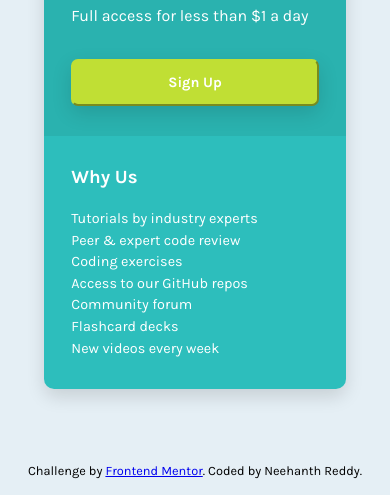
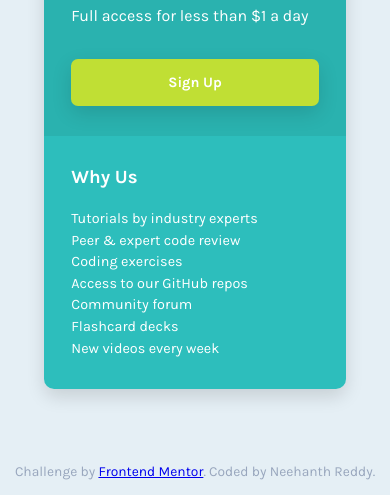
Before and after one commit to neehanthreddy01/single-price-grid-component, a plain HTML site: page index.html in a window 390 px wide. Shown: the part 444-939 px from the top of the page. Drawn offline with Linux system fonts and the light colour scheme.

Commit message:
Updated styles.css file

```diff
--- a/css/styles.css
+++ b/css/styles.css
@@ -106,7 +106,7 @@ body {
     margin-top: 34px;
     background-color: hsl(71, 73%, 54%);
     border-radius: 7px;
-    border-color: hsl(71, 73%, 54%);
+    border-color: transparent;
     box-shadow: 0 7px 20px 0 rgba(0, 0, 0, 0.13);
     font-family: 'Karla', sans-serif;
     font-weight: 700;
@@ -135,6 +135,7 @@ body {
 /*** Footer section ***/
 
 .attribution {
+    color: hsl(218, 22%, 67%);
     text-align: center;
     font-size: 13.8px;
     padding-bottom: 1%;
@@ -212,7 +213,7 @@ body {
     }
 
     .attribution {
-        font-size: 12.8px;
-        padding-bottom: 4%;
+        width: 100%;
+        padding: 0 2% 4%;
     }
 }
```
